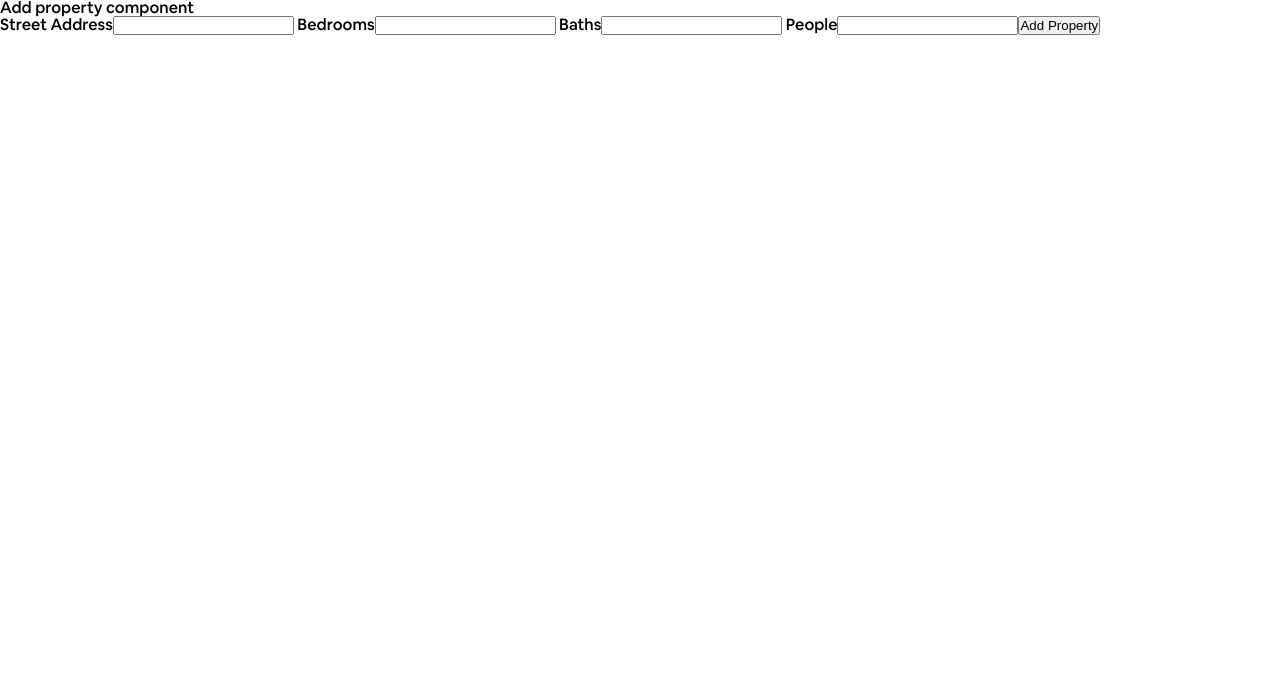
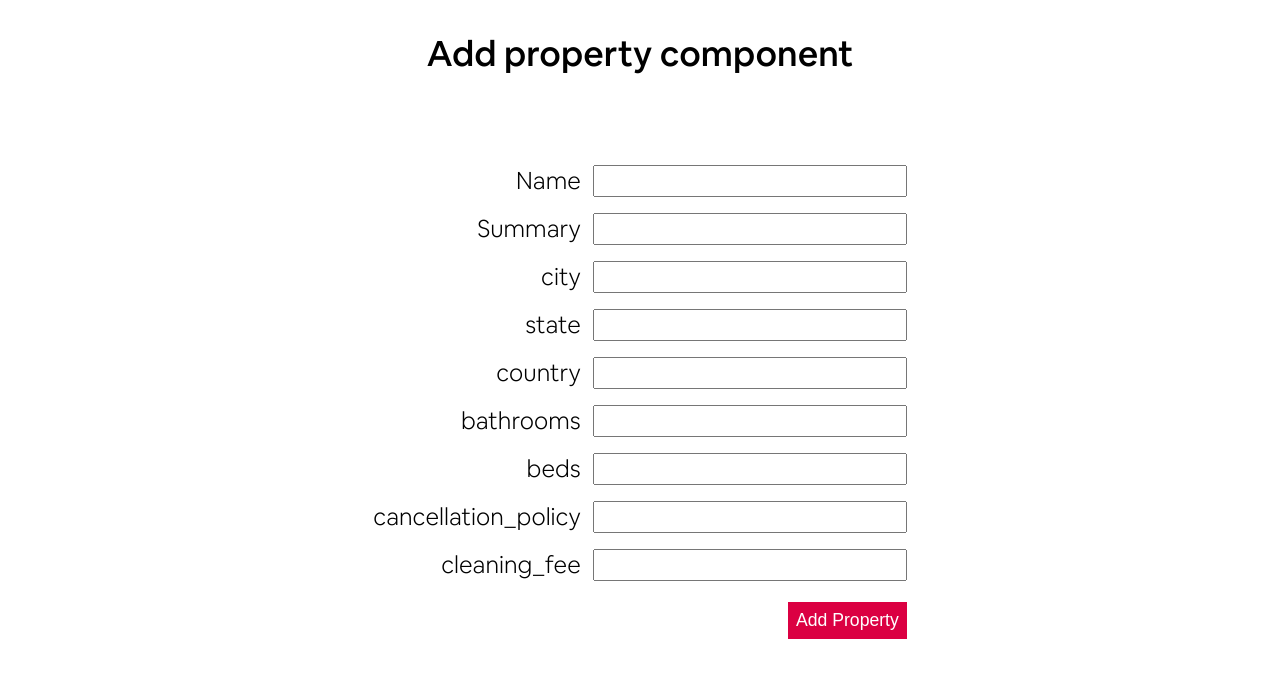
Before and after one commit to Build-Week-Airbnb-2/front-end, a React (Create React App) app: page /add-property in a window 1280 px wide. Shown: the top 678 px of the page. Built offline with nearby package versions, Linux system fonts and the light colour scheme.

Commit message:
styled empty dashboard and add form component

```diff
--- a/src/assets/font/style.css
+++ /dev/null
@@ -1,48 +0,0 @@
-/* #### Generated By: http://www.cufonfonts.com #### */
-
-@font-face {
-font-family: 'Airbnb Cereal App Book';
-font-style: normal;
-font-weight: normal;
-src: local('Airbnb Cereal App Book'), url('AirbnbCerealBook.woff') format('woff');
-}
-
-
-@font-face {
-font-family: 'Airbnb Cereal App Light';
-font-style: normal;
-font-weight: normal;
-src: local('Airbnb Cereal App Light'), url('AirbnbCerealLight.woff') format('woff');
-}
-
-
-@font-face {
-font-family: 'Airbnb Cereal App Medium';
-font-style: normal;
-font-weight: normal;
-src: local('Airbnb Cereal App Medium'), url('AirbnbCerealMedium.woff') format('woff');
-}
-
-
-@font-face {
-font-family: 'Airbnb Cereal App Bold';
-font-style: normal;
-font-weight: normal;
-src: local('Airbnb Cereal App Bold'), url('AirbnbCerealBold.woff') format('woff');
-}
-
-
-@font-face {
-font-family: 'Airbnb Cereal App Extra Bold';
-font-style: normal;
-font-weight: normal;
-src: local('Airbnb Cereal App Extra Bold'), url('AirbnbCerealExtraBold.woff') format('woff');
-}
-
-
-@font-face {
-font-family: 'Airbnb Cereal App Black';
-font-style: normal;
-font-weight: normal;
-src: local('Airbnb Cereal App Black'), url('AirbnbCerealBlack.woff') format('woff');
-}
--- a/src/components/AddProperty.js
+++ b/src/components/AddProperty.js
@@ -1,51 +1,126 @@
-import React,{useState} from 'react';
-import {useHistory} from 'react-router-dom'
+import React, { useState } from "react";
+import { useHistory } from "react-router-dom";
 
-const initialFormValues ={
-  address:'',
-  bedrooms:'',
-  baths:'',
-  people: ''
-}
+const initialFormValues = {
+  name: "",
+  summary: "",
+  city: "",
+  state: "",
+  country: "",
+  bathrooms: "",
+  bedrooms: "",
+  beds: "",
+  cancellation_policy: "",
+  cleaning_fee: "",
+};
 
 export default function AddProperty() {
   const [formValues, setFormValues] = useState(initialFormValues);
   const history = useHistory();
 
-  const changeHandler = e =>{
+  const changeHandler = (e) => {
     setFormValues({
       ...formValues,
-      [e.target.name]: e.target.value
-    })
-  }
+      [e.target.name]: e.target.value,
+    });
+  };
 
-  const addProperty = e =>{
-    e.preventDefault()
+  const addProperty = (e) => {
+    e.preventDefault();
     // axiosWithAuth post call
-    console.log('added property');
+    console.log("added property");
     setFormValues(initialFormValues);
     //send user back to dashboard
-    history.push('/')
-  }
+    history.push("/");
+  };
 
   return (
-    <div>
+    <div className="add-property-form">
       <h1>Add property component</h1>
       <form onSubmit={addProperty}>
-        <label> Street Address
-          <input type="text" name='address' onChange={changeHandler} value={formValues.address}/>
+        <label>
+          Name
+          <input
+            type="text"
+            name="name"
+            onChange={changeHandler}
+            value={formValues.name}
+          />
         </label>
-        <label> Bedrooms
-          <input type="number" name='bedrooms' onChange={changeHandler} value={formValues.bedrooms}/>
+        <label>
+          Summary
+          <input
+            type="text"
+            name="summary"
+            onChange={changeHandler}
+            value={formValues.summary}
+          />
         </label>
-        <label> Baths
-          <input type="number" name='baths' onChange={changeHandler} value={formValues.baths}/>
+        <label>
+          city
+          <input
+            type="text"
+            name="city"
+            onChange={changeHandler}
+            value={formValues.city}
+          />
         </label>
-        <label> People
-          <input type="number" name='people' onChange={changeHandler} value={formValues.people}/>
+        <label>
+          state
+          <input
+            type="text"
+            name="state"
+            onChange={changeHandler}
+            value={formValues.state}
+          />
+        </label>
+        <label>
+          country
+          <input
+            type="text"
+            name="country"
+            onChange={changeHandler}
+            value={formValues.country}
+          />
+        </label>
+        <label>
+          bathrooms
+          <input
+            type="text"
+            name="bathrooms"
+            onChange={changeHandler}
+            value={formValues.bathrooms}
+          />
+        </label>
+        <label>
+          beds
+          <input
+            type="text"
+            name="beds"
+            onChange={changeHandler}
+            value={formValues.beds}
+          />
+        </label>
+        <label>
+          cancellation_policy
+          <input
+            type="text"
+            name="cancellation_policy"
+            onChange={changeHandler}
+            value={formValues.cancellation_policy}
+          />
+        </label>
+        <label>
+          cleaning_fee
+          <input
+            type="text"
+            name="cleaning_fee"
+            onChange={changeHandler}
+            value={formValues.cleaning_fee}
+          />
         </label>
         <button>Add Property</button>
       </form>
     </div>
-  )
+  );
 }
--- a/src/styles/App.scss
+++ b/src/styles/App.scss
@@ -1,7 +1,9 @@
 //import individual component styles from ./components
 @import './fonts.scss';
+@import './variables.scss';
 @import './components/register.scss';
 @import './components/userDashboard.scss';
+@import './components/addProperty.scss';
 
 
 * {
--- /dev/null
+++ b/src/styles/components/addProperty.scss
@@ -0,0 +1,39 @@
+
+.add-property-form{
+  display: flex;
+  flex-direction: column;
+  align-items: center;
+
+  h1{
+    font-size: 2.2rem;
+    padding: 36px;
+  }
+  form{
+    position: relative;
+    text-align: right;
+    display: flex;
+    flex-direction: column;
+    width: fit-content;
+    margin-top: 50px;
+    label{
+      font-size: 1.5rem;
+      font-family: $light;
+      margin: 8px 0;
+    }
+    input{
+      font-size: 1.5rem;
+      margin-left: 12px;
+    }
+    button{
+      background-color: $red;
+      border: none;
+      color: white;
+      padding: 8px;
+      font-size: 1.1rem;
+      width: fit-content;
+      position: absolute;
+      right: 0;
+      bottom: -50px;
+    }
+  }
+}
--- /dev/null
+++ b/src/styles/variables.scss
@@ -0,0 +1,3 @@
+$red: #db0042;
+$bold: 'Airbnb Cereal App Bold';
+$light: 'Airbnb Cereal App Light'
```
